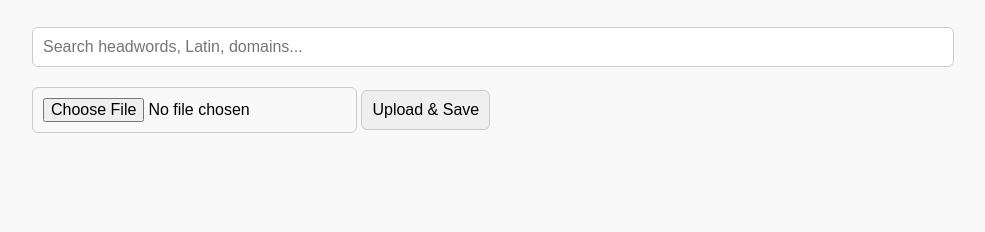
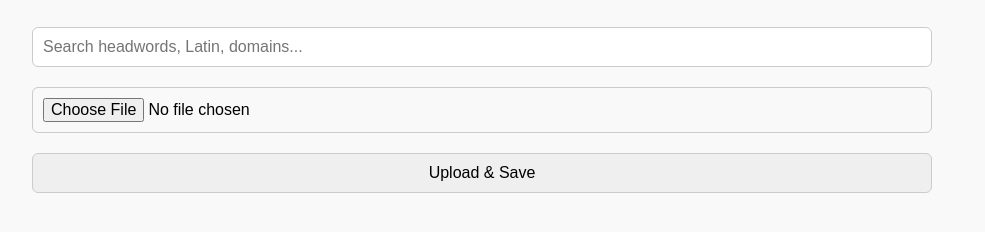
Before and after one commit to SKarnam2028/nll-test, a plain HTML site: page index.html in a window 1280 px wide. Shown: the part 94-326 px from the top of the page, without its empty margins (158-1143 px from the left). Drawn offline with nearby package versions, Linux system fonts and the light colour scheme.

Commit message:
Update index.html

```diff
--- a/index.html
+++ b/index.html
@@ -19,21 +19,14 @@
       margin-bottom: 30px;
     }
 
-    #search {
+    #search, #csvUpload, button {
       width: 100%;
       padding: 10px;
       font-size: 16px;
       margin-bottom: 20px;
       border-radius: 6px;
       border: 1px solid #ccc;
-    }
-
-    #csvUpload, button {
-      margin-bottom: 20px;
-      padding: 10px;
-      font-size: 16px;
-      border-radius: 6px;
-      border: 1px solid #ccc;
+      box-sizing: border-box;
     }
 
     .entry {
@@ -94,7 +87,7 @@
   <!-- Fuse.js CDN -->
   <script src="https://cdn.jsdelivr.net/npm/fuse.js@6.6.2/dist/fuse.min.js"></script>
 
-  <!-- Your script.js -->
+  <!-- Main script -->
   <script src="./script.js"></script>
 </body>
 </html>
```
